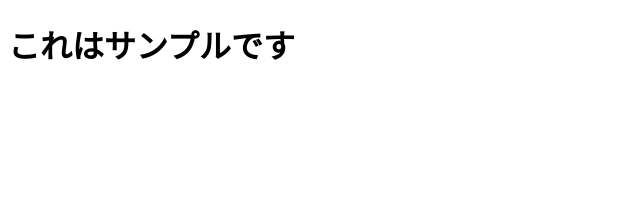
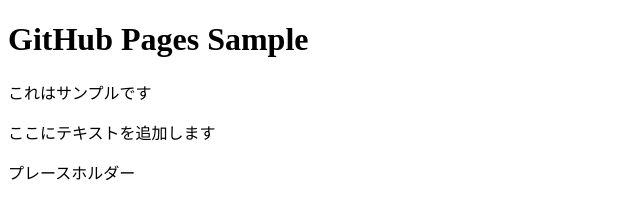
Before and after one commit to riku48/portfolio, a plain HTML site: page index.html in a window 1280 px wide. Shown: the whole page, without its empty margins (0-640 px from the left). Drawn offline with Linux system fonts and the light colour scheme.

Commit message:
プレースホルダーの追加

```diff
--- a/index.html
+++ b/index.html
@@ -7,7 +7,12 @@
     <title>GitHub Pages Sample</title>
 </head>
 <body>
-    <h1>これはサンプルです</h1>
+    <h1>GitHub Pages Sample</h1>
+    <p>これはサンプルです</p>
+    <p>ここにテキストを追加します</p>
+    <figure></figure>
+    <figcaption>プレースホルダー</figcaption>
+
 
 </body>
 </html>
```
